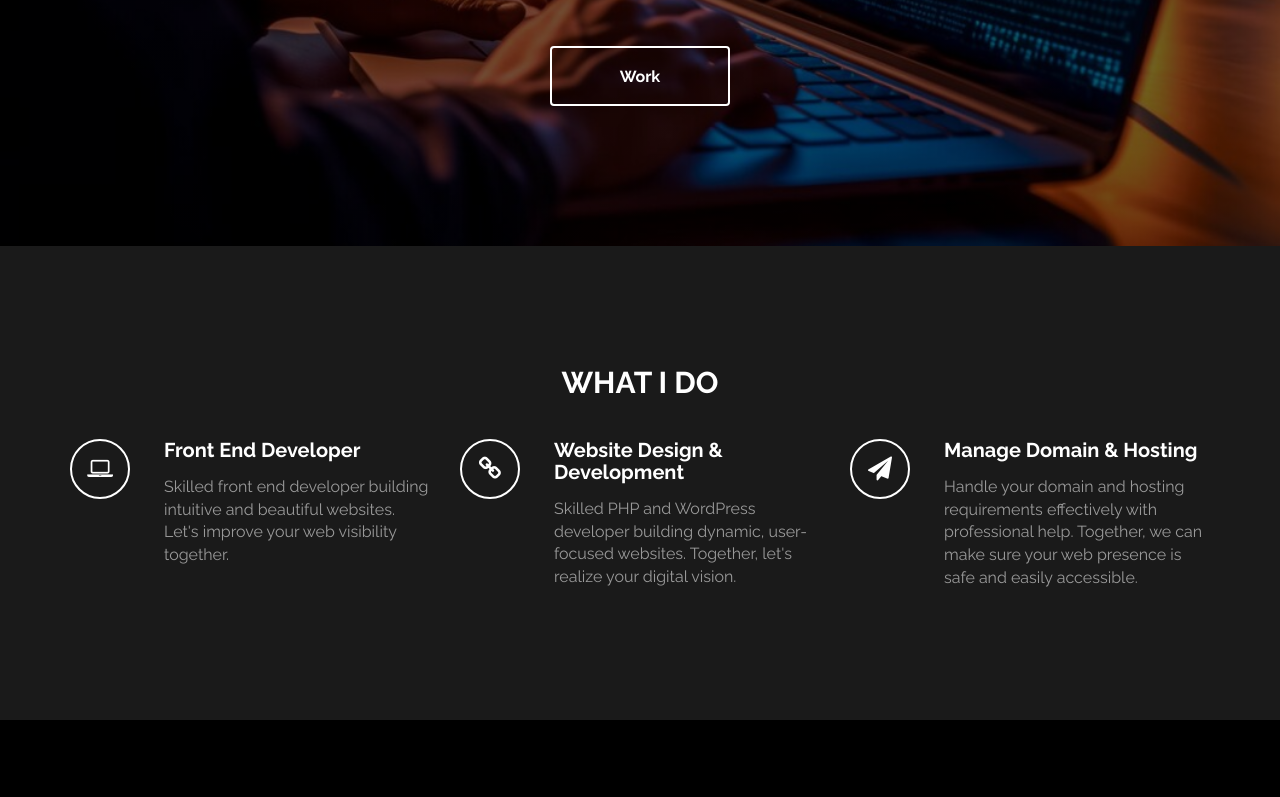
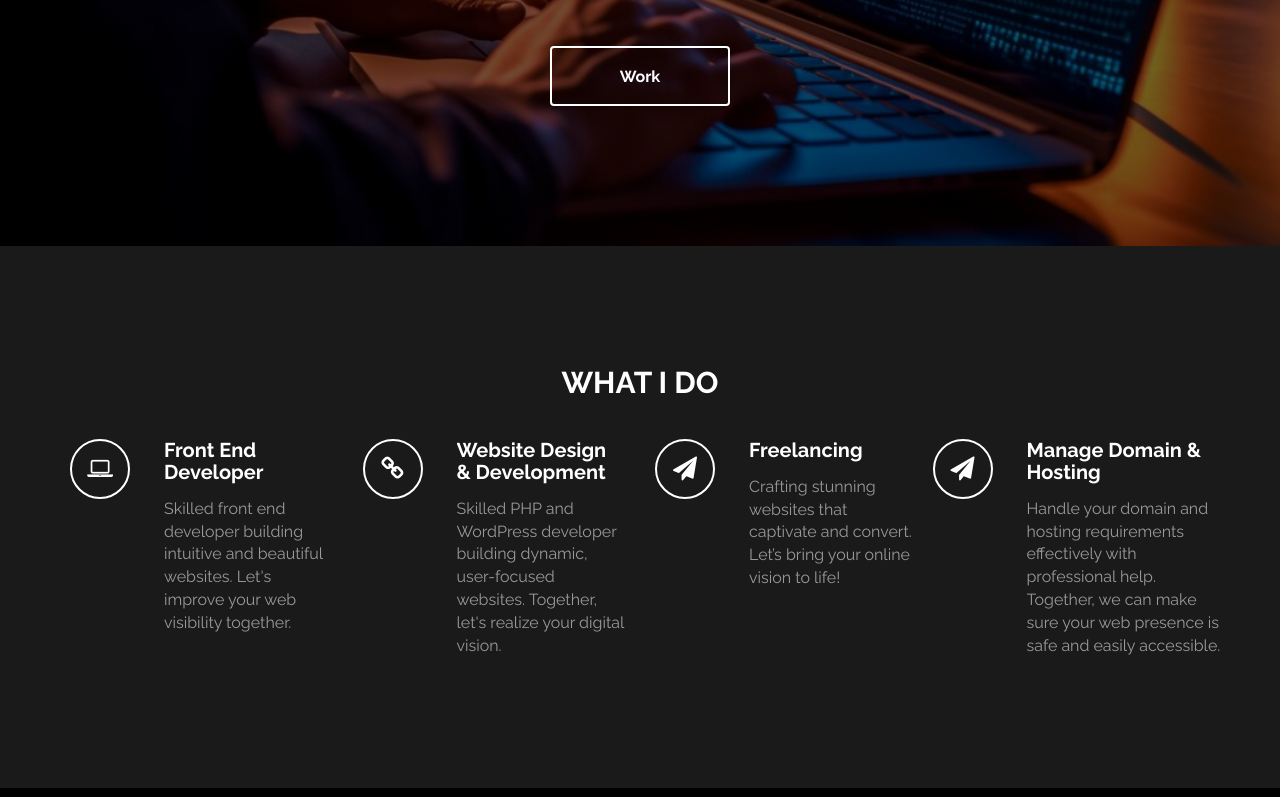
Before and after one commit to sapnashree/Portfolio, a plain HTML site: page index.html in a window 1280 px wide. Shown: the part 453-1250 px from the top of the page. Drawn offline with Linux system fonts and the light colour scheme.

Commit message:
Update index.html

```diff
--- a/index.html
+++ b/index.html
@@ -61,7 +61,7 @@
                 </div>
 
                 <div class="row">
-					<div class="col-md-4 col-xs-11 wow fadeInUp" data-wow-delay="0.6s">
+					<div class="col-md-3 col-xs-11 wow fadeInUp" data-wow-delay="0.6s">
 						<div class="media">
 							<div class="media-object media-left">
 								<i class="fa fa-laptop"></i>
@@ -73,7 +73,7 @@
 						</div>
 					</div>
 
-					<div class="col-md-4 col-xs-11 wow fadeInUp" data-wow-delay="0.6s">
+					<div class="col-md-3 col-xs-11 wow fadeInUp" data-wow-delay="0.6s">
 						<div class="media">
 							<div class="media-object media-left">
 								<i class="fa fa-link"></i>
@@ -85,7 +85,19 @@
 						</div>
 					</div>
 
-					<div class="col-md-4 col-xs-11 wow fadeInUp" data-wow-delay="0.6s">
+					<div class="col-md-3 col-xs-11 wow fadeInUp" data-wow-delay="0.6s">
+						<div class="media">
+							<div class="media-object media-left">
+								<i class="fa fa-paper-plane"></i>
+							</div>
+							<div class="media-body">
+								<h3 class="media-heading">Freelancing</h3>
+								<p>Crafting stunning websites that captivate and convert. Let’s bring your online vision to life!</p>
+							</div>
+						</div>
+					</div>
+
+                 <div class="col-md-3 col-xs-11 wow fadeInUp" data-wow-delay="0.6s"></div>
 						<div class="media">
 							<div class="media-object media-left">
 								<i class="fa fa-paper-plane"></i>
```
